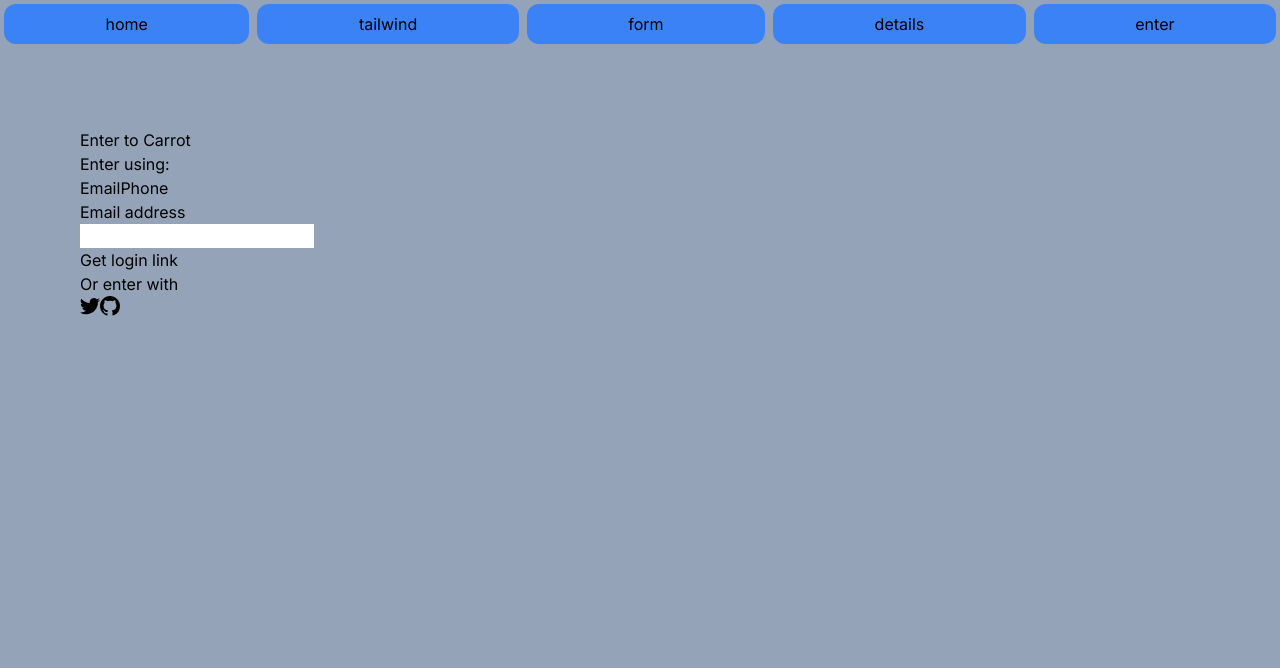
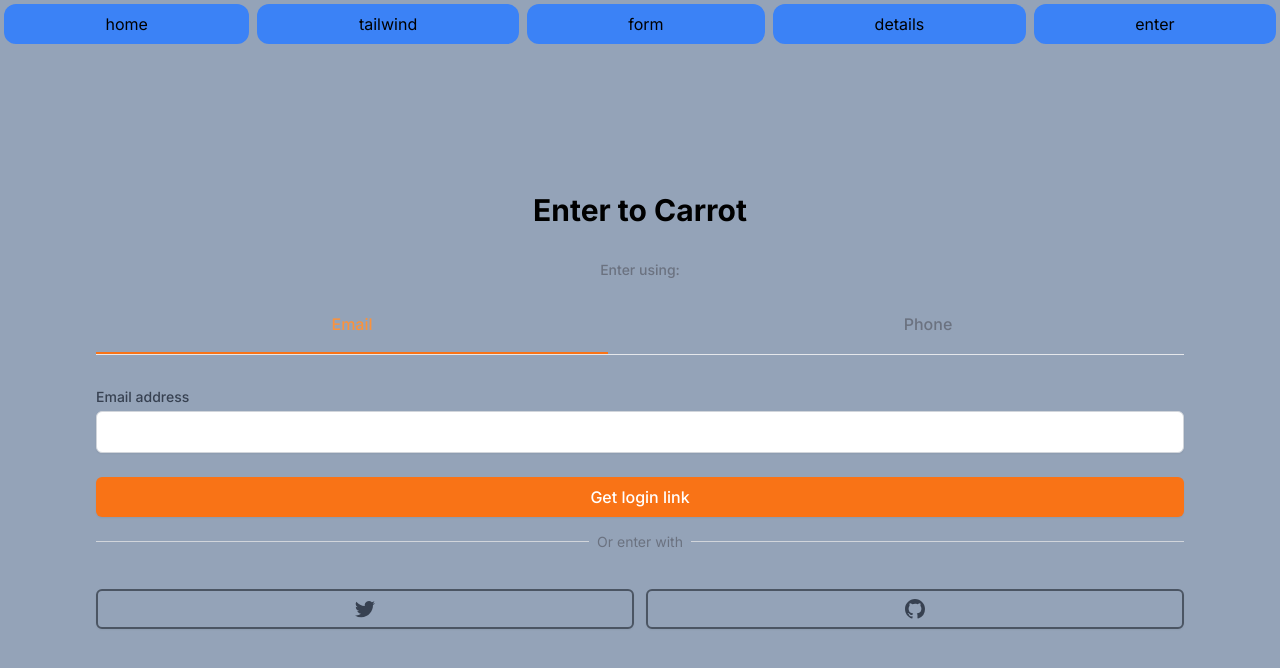
Before and after one commit to wonseok-han/edu-carrot-clone, a Next.js app: page /pages/tailwind/enter in a window 1280 px wide. Shown: the top 668 px of the page. Built offline with nearby package versions, Linux system fonts and the light colour scheme.

Commit message:
tailwindcss forms 적용, enter페이지 css 적용.

```diff
--- a/app/pages/tailwind/enter/page.tsx
+++ b/app/pages/tailwind/enter/page.tsx
@@ -1,50 +1,88 @@
 "use client";
 
 import { useState } from "react";
+
+const cls = (...classnames: string[]) => {
+  return classnames.join(" ");
+};
 
 export default function Enter() {
   const [method, setMethod] = useState<"email" | "phone">("email");
   const onEmailClick = () => setMethod("email");
   const onPhoneClick = () => setMethod("phone");
   return (
-    <div>
-      <h3>Enter to Carrot</h3>
-      <div>
-        <div>
-          <h5>Enter using:</h5>
-          <div>
-            <button onClick={onEmailClick}>Email</button>
-            <button onClick={onPhoneClick}>Phone</button>
+    <div className="mt-16 px-4">
+      <h3 className="text-3xl font-bold text-center">Enter to Carrot</h3>
+      <div className="mt-8">
+        <div className="flex flex-col items-center">
+          <h5 className="text-sm text-gray-500 font-medium">Enter using:</h5>
+          <div className="grid grid-cols-2 gap-16 mt-8 border-b w-full">
+            <button
+              className={cls(
+                "pb-4 font-medium border-b-2",
+                method === "email"
+                  ? "text-orange-400 border-orange-500"
+                  : "border-transparent text-gray-500"
+              )}
+              onClick={onEmailClick}
+            >
+              Email
+            </button>
+            <button
+              className={cls(
+                "pb-4 font-medium border-b-2",
+                method === "phone"
+                  ? "text-orange-400 border-orange-500"
+                  : "border-transparent text-gray-500"
+              )}
+              onClick={onPhoneClick}
+            >
+              Phone
+            </button>
           </div>
         </div>
-        <form>
-          <label>
+        <form className="flex flex-col mt-8">
+          <label className="text-sm font-medium text-gray-700">
             {method === "email" ? "Email address" : null}
             {method === "phone" ? "Phone number" : null}
           </label>
-          <div>
-            {method === "email" ? <input type="email" required /> : null}
+          <div className="mt-1">
+            {method === "email" ? (
+              <input
+                type="email"
+                className="appearance-none w-full px-3 py-2 border border-gray-300 rounded-md shadow-sm placeholder-gray-400 focus:outline-none focus:ring-orange-500 focus:border-orange-500"
+                required
+              />
+            ) : null}
             {method === "phone" ? (
-              <div>
-                <span>+82</span>
-                <input type="number" required />
+              <div className="flex rounded-md shadow-sm">
+                <span className="flex items-center justify-center px-3 rounded-l-md border border-r-0 border-gray-300 bg-gray-50 text-gray-500 select-none">
+                  +82
+                </span>
+                <input
+                  type="number"
+                  className="appearance-none w-full px-3 py-2 border border-gray-300 rounded-md rounded-l-none shadow-sm placeholder-gray-400 focus:outline-none focus:ring-orange-500 focus:border-orange-500"
+                  required
+                />
               </div>
             ) : null}
           </div>
-          <button>
+          <button className="mt-6 bg-orange-500 hover:bg-orange-600 text-white py-2 px-4 border-r-transparent rounded-md shadow-sm font-medium focus:ring-2 focus:ring-offset-2 focus:ring-orange-500 focus:outline-none">
             {method === "email" ? "Get login link" : null}
             {method === "phone" ? "Get one-time password" : null}
           </button>
         </form>
-        <div>
-          <div>
-            <div />
-            <div>
-              <span>Or enter with</span>
+        <div className="mt-6">
+          <div className="relative">
+            <div className="absolute w-full border-gray-300 border-t" />
+            <div className="relative -top-3 text-center">
+              <span className="bg-slate-400 px-2 text-sm text-gray-500">
+                Or enter with
+              </span>
             </div>
           </div>
-          <div>
-            <button>
+          <div className="grid grid-cols-2 gap-3 mt-6">
+            <button className="flex justify-center items-center py-2 px-4 border-gray-600 border-2 rounded-md shadow-sm bg-slate-400 text-sm font-medium text-gray-700 hover:bg-gray-50">
               <svg
                 className="w-5 h-5"
                 aria-hidden="true"
@@ -54,7 +92,7 @@ export default function Enter() {
                 <path d="M6.29 18.251c7.547 0 11.675-6.253 11.675-11.675 0-.178 0-.355-.012-.53A8.348 8.348 0 0020 3.92a8.19 8.19 0 01-2.357.646 4.118 4.118 0 001.804-2.27 8.224 8.224 0 01-2.605.996 4.107 4.107 0 00-6.993 3.743 11.65 11.65 0 01-8.457-4.287 4.106 4.106 0 001.27 5.477A4.073 4.073 0 01.8 7.713v.052a4.105 4.105 0 003.292 4.022 4.095 4.095 0 01-1.853.07 4.108 4.108 0 003.834 2.85A8.233 8.233 0 010 16.407a11.616 11.616 0 006.29 1.84" />
               </svg>
             </button>
-            <button>
+            <button className="flex justify-center items-center py-2 px-4 border-gray-600 border-2 rounded-md shadow-sm bg-slate-400 text-sm font-medium text-gray-700 hover:bg-gray-50">
               <svg
                 className="w-5 h-5"
                 aria-hidden="true"
--- a/package.json
+++ b/package.json
@@ -9,6 +9,7 @@
     "lint": "next lint"
   },
   "dependencies": {
+    "@tailwindcss/forms": "^0.5.3",
     "@types/node": "20.2.5",
     "@types/react": "18.2.7",
     "@types/react-dom": "18.2.4",
--- a/tailwind.config.js
+++ b/tailwind.config.js
@@ -15,5 +15,5 @@ module.exports = {
     },
   },
   darkMode: "class",
-  plugins: [],
+  plugins: [require("@tailwindcss/forms")],
 };
```
Also changed, not shown: 1 other file (tests, documents, lock files or other folders).
